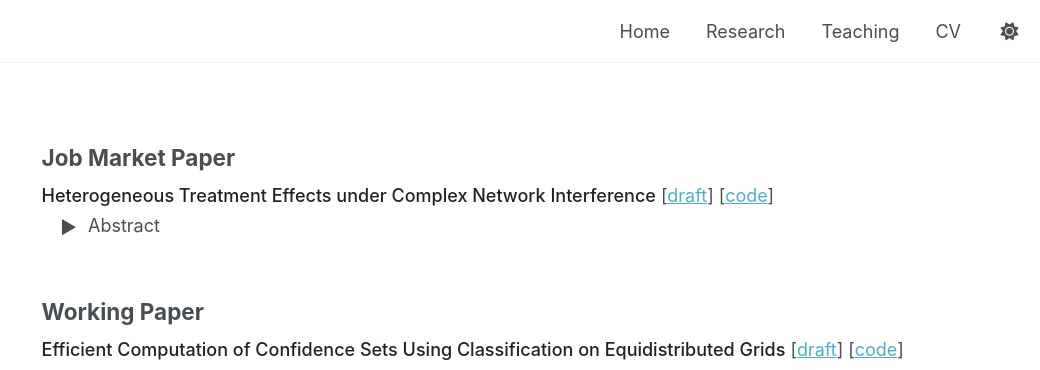
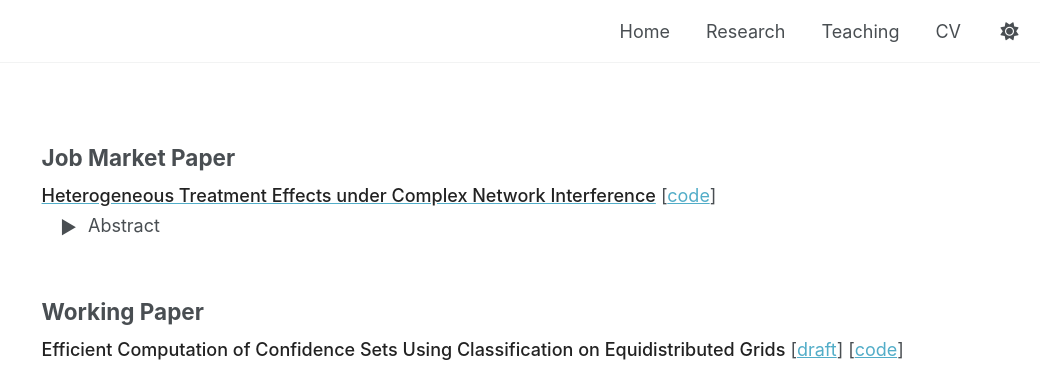
Before and after one commit to lbz5158/lujiezhou.github.io, a Jekyll site: the page built from _pages/publications.html, in a window 1280 px wide. Shown: the top 370 px of the page, without its empty margins (240-1280 px from the left). Built offline with Jekyll 4.4.1, drawn with Linux system fonts in a browser that asks for light colours.

Commit message:
Update publications.html

```diff
--- a/_pages/publications.html
+++ b/_pages/publications.html
@@ -75,9 +75,8 @@ function toggleAbstract(btn) {
 
 <h2>Job Market Paper</h2>
 
-<strong>Heterogeneous Treatment Effects under Complex Network Interference</strong>
-<span>[<a href="https://drive.google.com/file/d/195-RpW3Ku2VvE6M83sJv4QrXyDOzeDVZ/view" target="_blank">draft</a>]</span>
-<span>[<a href="https://github.com/lbz5158/network_rkhs" target="_blank">code</a>]</span>
+<span><a href="https://drive.google.com/file/d/195-RpW3Ku2VvE6M83sJv4QrXyDOzeDVZ/view" target="_blank"><strong>Heterogeneous Treatment Effects under Complex Network Interference</strong></a></span>
+<span>[<a href="https://github.com/lujie-zhou/network_rkhs" target="_blank">code</a>]</span>
 <div class="abstract-container">
   <button class="toggle-abstract" onclick="toggleAbstract(this)">
     <span class="triangle">▶</span>
@@ -92,7 +91,7 @@ function toggleAbstract(btn) {
 
 <strong>Efficient Computation of Confidence Sets Using Classification on Equidistributed Grids</strong>
 <span>[<a href="https://arxiv.org/pdf/2401.01804" target="_blank">draft</a>]</span>
-<span>[<a href="https://github.com/lbz5158/svm_equidistribution" target="_blank">code</a>]</span>
+<span>[<a href="https://github.com/lujie-zhou/svm_equidistribution" target="_blank">code</a>]</span>
 <div class="abstract-container">
   <button class="toggle-abstract" onclick="toggleAbstract(this)">
     <span class="triangle">▶</span>
```
